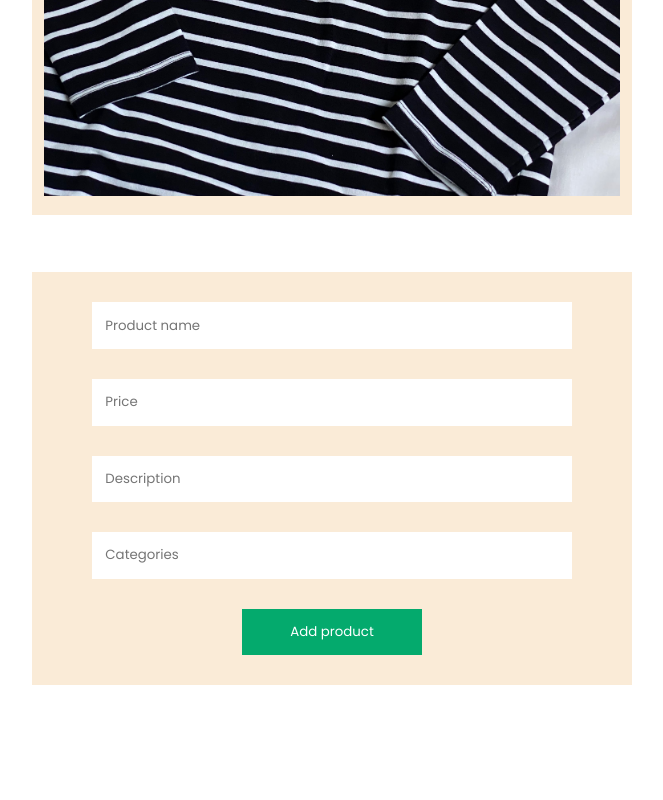
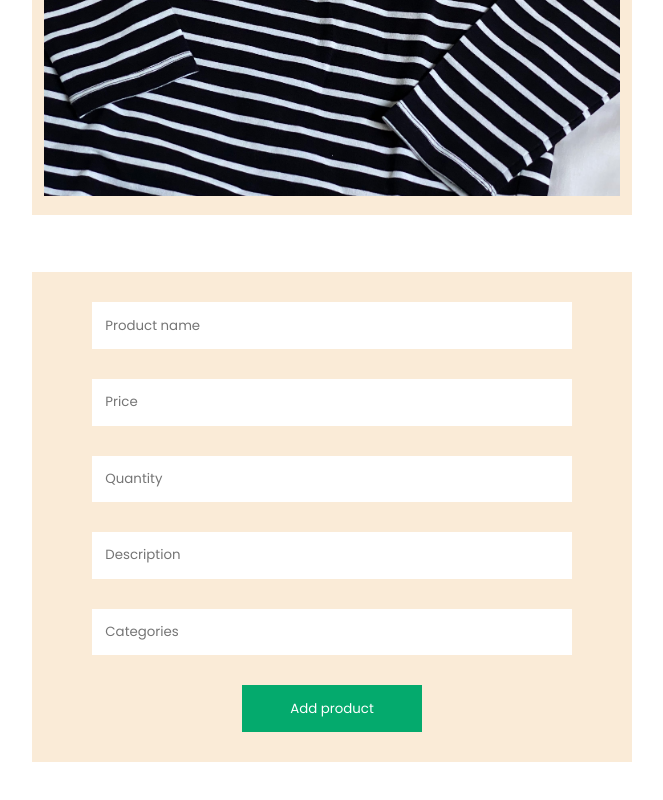
Before and after one commit to Mofante/mofante.github.io, a plain HTML site: page pages/new-product.html in a window 1280 px wide. Shown: the part 550-1350 px from the top of the page, without its empty margins (308-971 px from the left). Before the commit the page ends 1293 px from the top, so only its background shows below. Drawn offline with Linux system fonts and the light colour scheme.

Commit message:
Added a quantity field to new-product page

```diff
--- a/pages/new-product.html
+++ b/pages/new-product.html
@@ -39,6 +39,7 @@
 				<div id="data-container">
 					<input type="text" placeholder="Product name" name="name" required />
 					<input type="number" placeholder="Price" name="price" required />
+					<input type="number" placeholder="Quantity" name="quantity" required/>
 					<input
 						type="text"
 						placeholder="Description"
```
